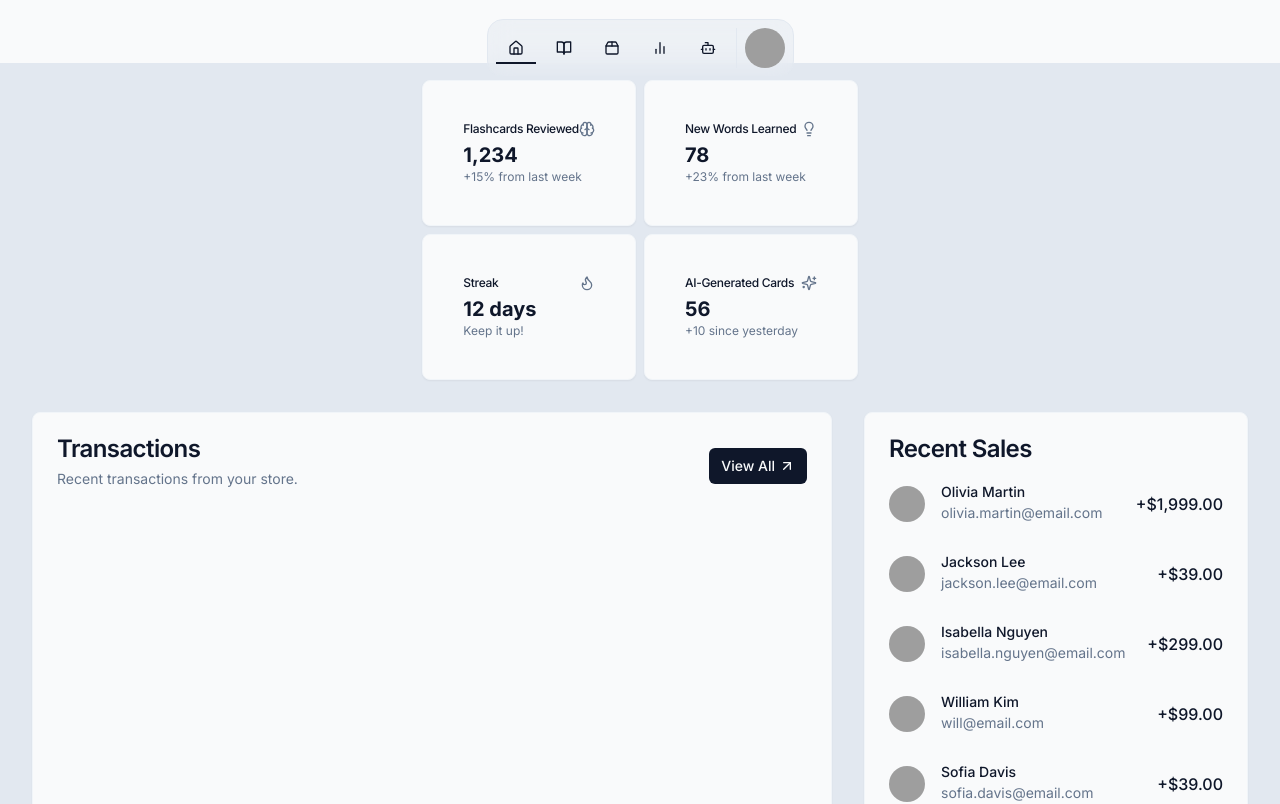
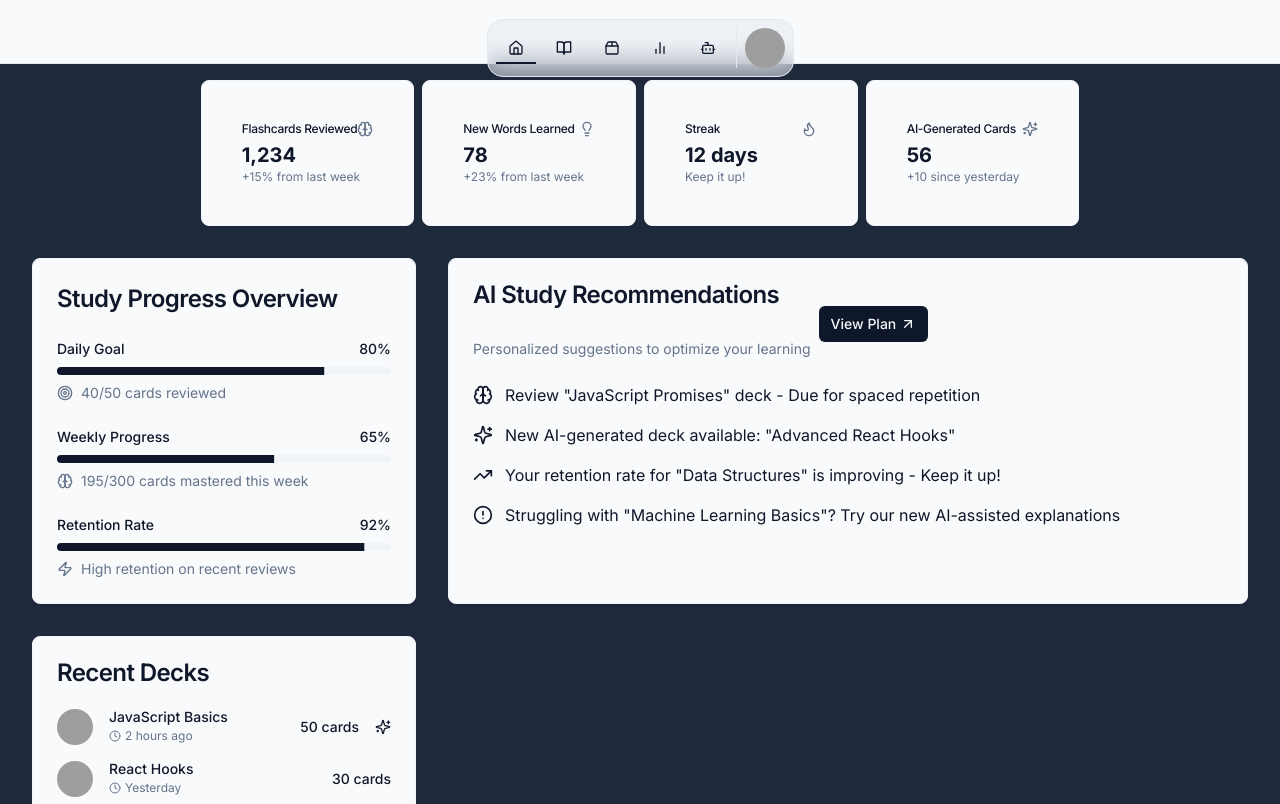
Before and after one commit to cellamo/smartflash-ai, a Next.js app: page /app in a window 1280 px wide. Shown: the top 804 px of the page. Built offline with nearby package versions, Linux system fonts and the light colour scheme; grey boxes are pictures that could not be loaded.

Commit message:
feat: Add @radix-ui/react-progress for displaying progress bars

```diff
--- a/app/app/page.tsx
+++ b/app/app/page.tsx
@@ -1,39 +1,66 @@
 // app/page.tsx
 "use client";
 import Link from "next/link";
-import { Brain, Lightbulb, Flame, Sparkles ,ArrowUpRight } from "lucide-react";
+import {
+  Brain,
+  Lightbulb,
+  Flame,
+  Sparkles,
+  ArrowUpRight,
+  AlertCircle,
+  TrendingUp,
+  Zap,
+} from "lucide-react";
 import { Button } from "@/components/ui/button";
-import { Card, CardContent, CardDescription, CardHeader, CardTitle } from "@/components/ui/card";
+import {
+  Card,
+  CardContent,
+  CardDescription,
+  CardHeader,
+  CardTitle,
+} from "@/components/ui/card";
 import { NavBarDock } from "@/components/NavBarDock";
 import { DashboardCard } from "@/components/DashboardCard";
 import { RecentX } from "@/components/RecentX";
 import { useEffect, useState } from "react";
 import { MobileDock } from "@/components/MobileDock";
+import StudyProgressOverview from "@/components/StudyProgressOverview";
 
 export default function App() {
-
-  const [isMobile, setIsMobile] = useState(false)
+  const [isMobile, setIsMobile] = useState(false);
 
   useEffect(() => {
     const checkIfMobile = () => {
       setIsMobile(window.innerWidth <= 768); // Adjust the breakpoint as needed
-    }
+    };
 
-    checkIfMobile()
-    window.addEventListener('resize', checkIfMobile)
+    checkIfMobile();
+    window.addEventListener("resize", checkIfMobile);
 
     return () => {
-      window.removeEventListener('resize', checkIfMobile)
-    }
-  }, [])
+      window.removeEventListener("resize", checkIfMobile);
+    };
+  }, []);
 
+  const userName = "John Doe"; // Mock username data
 
+  if (isMobile) {
     return (
       <div className="flex min-h-screen w-full flex-col">
         {!isMobile && <NavBarDock />}
         {isMobile && <MobileDock />}
-      <main className="flex flex-1 flex-col gap-4 p-2 bg-slate-200 dark:bg-slate-800 md:gap-8 md:p-8 md:pt-4">
-      <div className="grid grid-cols-2 gap-2 max-w-4xl mx-auto">
+        <main className="flex flex-1 flex-col gap-4 p-2 bg-slate-200 dark:bg-slate-800 md:gap-8 md:p-8 md:pt-4 max-w-7xl mx-auto w-full">
+        <Card className="w-full max-w-md mx-auto mt-auto">
+          <CardHeader className="flex flex-row items-center justify-center space-y-0 pb-2">
+            <Zap className="h-6 w-6 text-primary mr-2" />
+            <CardTitle className="text-xl font-bold">Welcome, {userName}</CardTitle>
+          </CardHeader>
+          <CardContent>
+            <CardDescription className="text-center">
+              Great to see you! <br></br> Ready for a productive session?
+            </CardDescription>
+          </CardContent>
+        </Card>        <div className="grid grid-cols-2 sm:grid-cols-2 lg:grid-cols-4 gap-2 max-w-4xl mx-auto">
         <DashboardCard
               title="Flashcards Reviewed"
               value="1,234"
@@ -61,26 +88,149 @@ export default function App() {
           </div>
 
           <div className="grid gap-4 md:gap-8 lg:grid-cols-2 xl:grid-cols-3">
+            <StudyProgressOverview />
             <Card className="xl:col-span-2">
               <CardHeader className="flex flex-row items-center">
-              <div className="grid gap-2">
-                <CardTitle>Transactions</CardTitle>
+                <div className="grid gap-4 md:gap-8">
+                  <CardTitle>AI Study Recommendations</CardTitle>
                   <CardDescription>
-                  Recent transactions from your store.
+                    Personalized suggestions to optimize your learning
                   </CardDescription>
                 </div>
-              <Button asChild size="sm" className="ml-auto gap-1">
-                <Link href="#">
-                  View All
+                <Button asChild size="sm" className="ml-2 gap-1">
+                  <Link href="/study-plan">
+                    View Plan
                     <ArrowUpRight className="h-4 w-4" />
                   </Link>
                 </Button>
               </CardHeader>
-            <CardContent>{/* Add transaction content here */}</CardContent>
+              <CardContent>
+                <ul className="space-y-4">
+                  <li className="flex items-center gap-3">
+                    <Brain className="h-5 w-5 text-primary" />
+                    <span>
+                      Review &quot;JavaScript Promises&quot; deck - Due for spaced
+                      repetition
+                    </span>
+                  </li>
+                  <li className="flex items-center gap-3">
+                    <Sparkles className="h-5 w-5 text-primary" />
+                    <span>
+                      New AI-generated deck available: &quot;Advanced React
+                      Hooks&quot;
+                    </span>
+                  </li>
+                  <li className="flex items-center gap-3">
+                    <TrendingUp className="h-5 w-5 text-primary" />
+                    <span>
+                      Your retention rate for &quot;Data Structures&quot; is
+                      improving - Keep it up!
+                    </span>
+                  </li>
+                  <li className="flex items-center gap-3">
+                    <AlertCircle className="h-5 w-5 text-primary" />
+                    <span>
+                      Struggling with &quot;Machine Learning Basics&quot;? Try our
+                      new AI-assisted explanations
+                    </span>
+                  </li>
+                </ul>
+              </CardContent>
             </Card>
+
             <RecentX />
           </div>
         </main>
       </div>
     );
   }
+
+  return (
+    <div className="flex min-h-screen w-full flex-col">
+      {!isMobile && <NavBarDock />}
+      {isMobile && <MobileDock />}
+      <main className="flex flex-1 flex-col gap-4 p-2 bg-slate-800 dark:bg-slate-800 md:gap-8 md:p-8 md:pt-4 max-w-7xl mx-auto w-full">
+      <div className="grid grid-cols-1 sm:grid-cols-2 lg:grid-cols-4 gap-2 max-w-4xl mx-auto">
+      <DashboardCard
+            title="Flashcards Reviewed"
+            value="1,234"
+            description="+15% from last week"
+            icon={Brain}
+          />
+          <DashboardCard
+            title="New Words Learned"
+            value="78"
+            description="+23% from last week"
+            icon={Lightbulb}
+          />
+          <DashboardCard
+            title="Streak"
+            value="12 days"
+            description="Keep it up!"
+            icon={Flame}
+          />
+          <DashboardCard
+            title="AI-Generated Cards"
+            value="56"
+            description="+10 since yesterday"
+            icon={Sparkles}
+          />
+        </div>
+
+        <div className="grid gap-4 md:gap-8 lg:grid-cols-2 xl:grid-cols-3">
+          <StudyProgressOverview />
+          <Card className="xl:col-span-2">
+            <CardHeader className="flex flex-row items-center">
+              <div className="grid gap-4 md:gap-8">
+                <CardTitle>AI Study Recommendations</CardTitle>
+                <CardDescription>
+                  Personalized suggestions to optimize your learning
+                </CardDescription>
+              </div>
+              <Button asChild size="sm" className="ml-2 gap-1">
+                <Link href="/study-plan">
+                  View Plan
+                  <ArrowUpRight className="h-4 w-4" />
+                </Link>
+              </Button>
+            </CardHeader>
+            <CardContent>
+              <ul className="space-y-4">
+                <li className="flex items-center gap-3">
+                  <Brain className="h-5 w-5 text-primary" />
+                  <span>
+                    Review &quot;JavaScript Promises&quot; deck - Due for spaced
+                    repetition
+                  </span>
+                </li>
+                <li className="flex items-center gap-3">
+                  <Sparkles className="h-5 w-5 text-primary" />
+                  <span>
+                    New AI-generated deck available: &quot;Advanced React
+                    Hooks&quot;
+                  </span>
+                </li>
+                <li className="flex items-center gap-3">
+                  <TrendingUp className="h-5 w-5 text-primary" />
+                  <span>
+                    Your retention rate for &quot;Data Structures&quot; is
+                    improving - Keep it up!
+                  </span>
+                </li>
+                <li className="flex items-center gap-3">
+                  <AlertCircle className="h-5 w-5 text-primary" />
+                  <span>
+                    Struggling with &quot;Machine Learning Basics&quot;? Try our
+                    new AI-assisted explanations
+                  </span>
+                </li>
+              </ul>
+            </CardContent>
+          </Card>
+
+          <RecentX />
+        </div>
+      </main>
+    </div>
+  );
+}
--- a/components/RecentX.tsx
+++ b/components/RecentX.tsx
@@ -1,33 +1,39 @@
-// components/RecentSales.tsx
+// components/RecentX.tsx
 import { Avatar, AvatarFallback, AvatarImage } from "@/components/ui/avatar";
 import { Card, CardContent, CardHeader, CardTitle } from "@/components/ui/card";
+import { Brain, Clock, Sparkles } from "lucide-react";
 
-const RECENT_SALES = [
-  { name: "Olivia Martin", email: "olivia.martin@email.com", amount: "+$1,999.00" },
-  { name: "Jackson Lee", email: "jackson.lee@email.com", amount: "+$39.00" },
-  { name: "Isabella Nguyen", email: "isabella.nguyen@email.com", amount: "+$299.00" },
-  { name: "William Kim", email: "will@email.com", amount: "+$99.00" },
-  { name: "Sofia Davis", email: "sofia.davis@email.com", amount: "+$39.00" },
+const RECENT_DECKS = [
+  { name: "JavaScript Basics", lastStudied: "2 hours ago", cardCount: 50, isAIGenerated: true },
+  { name: "React Hooks", lastStudied: "Yesterday", cardCount: 30, isAIGenerated: false },
+  { name: "Data Structures", lastStudied: "3 days ago", cardCount: 75, isAIGenerated: true },
+  { name: "Spanish Vocabulary", lastStudied: "1 week ago", cardCount: 100, isAIGenerated: false },
+  { name: "Machine Learning Concepts", lastStudied: "2 weeks ago", cardCount: 60, isAIGenerated: true },
 ];
 
 export function RecentX() {
   return (
     <Card>
       <CardHeader>
-        <CardTitle>Recent Sales</CardTitle>
+        <CardTitle>Recent Decks</CardTitle>
       </CardHeader>
-      <CardContent className="grid gap-8">
-        {RECENT_SALES.map((sale, index) => (
+      <CardContent className="grid gap-4">
+        {RECENT_DECKS.map((deck, index) => (
           <div key={index} className="flex items-center gap-4">
-            <Avatar className="hidden h-9 w-9 sm:flex">
-              <AvatarImage src={`/avatars/0${index + 1}.png`} alt="Avatar" />
-              <AvatarFallback>{sale.name.split(' ').map(n => n[0]).join('')}</AvatarFallback>
+            <Avatar className="h-9 w-9">
+              <AvatarImage src={`/deck-icons/${index + 1}.png`} alt="Deck Icon" />
+              <AvatarFallback>{deck.name.split(' ').map(n => n[0]).join('')}</AvatarFallback>
             </Avatar>
-            <div className="grid gap-1">
-              <p className="text-sm font-medium leading-none">{sale.name}</p>
-              <p className="text-sm text-muted-foreground">{sale.email}</p>
+            <div className="grid gap-1 flex-1">
+              <p className="text-sm font-medium leading-none">{deck.name}</p>
+              <p className="text-xs text-muted-foreground flex items-center">
+                <Clock className="mr-1 h-3 w-3" /> {deck.lastStudied}
+              </p>
             </div>
-            <div className="ml-auto font-medium">{sale.amount}</div>
+            <div className="text-sm font-medium">{deck.cardCount} cards</div>
+            {deck.isAIGenerated && (
+              <Sparkles className="h-4 w-4 text-primary" aria-label="AI-Generated" />
+            )}
           </div>
         ))}
       </CardContent>
--- /dev/null
+++ b/components/StudyProgressOverview.tsx
@@ -0,0 +1,53 @@
+import React from 'react';
+import { Card, CardContent, CardHeader, CardTitle } from "@/components/ui/card";
+import { Progress } from "@/components/ui/progress";
+import { Brain, Target, Zap } from "lucide-react";
+
+const StudyProgressOverview: React.FC = () => {
+  return (
+    <Card className="w-full">
+      <CardHeader>
+        <CardTitle className="text-2xl">Study Progress Overview</CardTitle>
+      </CardHeader>
+      <CardContent className="grid gap-6">
+        <div>
+          <div className="flex justify-between mb-2">
+            <span className="text-sm font-medium">Daily Goal</span>
+            <span className="text-sm font-medium">80%</span>
+          </div>
+          <Progress value={80} className="h-2" />
+          <div className="flex items-center mt-2 text-sm text-muted-foreground">
+            <Target className="mr-2 h-4 w-4" />
+            <span>40/50 cards reviewed</span>
+          </div>
+        </div>
+
+        <div>
+          <div className="flex justify-between mb-2">
+            <span className="text-sm font-medium">Weekly Progress</span>
+            <span className="text-sm font-medium">65%</span>
+          </div>
+          <Progress value={65} className="h-2" />
+          <div className="flex items-center mt-2 text-sm text-muted-foreground">
+            <Brain className="mr-2 h-4 w-4" />
+            <span>195/300 cards mastered this week</span>
+          </div>
+        </div>
+
+        <div>
+          <div className="flex justify-between mb-2">
+            <span className="text-sm font-medium">Retention Rate</span>
+            <span className="text-sm font-medium">92%</span>
+          </div>
+          <Progress value={92} className="h-2" />
+          <div className="flex items-center mt-2 text-sm text-muted-foreground">
+            <Zap className="mr-2 h-4 w-4" />
+            <span>High retention on recent reviews</span>
+          </div>
+        </div>
+      </CardContent>
+    </Card>
+  );
+};
+
+export default StudyProgressOverview;
--- /dev/null
+++ b/components/ui/progress.tsx
@@ -0,0 +1,28 @@
+"use client"
+
+import * as React from "react"
+import * as ProgressPrimitive from "@radix-ui/react-progress"
+
+import { cn } from "@/lib/utils"
+
+const Progress = React.forwardRef<
+  React.ElementRef<typeof ProgressPrimitive.Root>,
+  React.ComponentPropsWithoutRef<typeof ProgressPrimitive.Root>
+>(({ className, value, ...props }, ref) => (
+  <ProgressPrimitive.Root
+    ref={ref}
+    className={cn(
+      "relative h-4 w-full overflow-hidden rounded-full bg-secondary",
+      className
+    )}
+    {...props}
+  >
+    <ProgressPrimitive.Indicator
+      className="h-full w-full flex-1 bg-primary transition-all"
+      style={{ transform: `translateX(-${100 - (value || 0)}%)` }}
+    />
+  </ProgressPrimitive.Root>
+))
+Progress.displayName = ProgressPrimitive.Root.displayName
+
+export { Progress }
--- a/package.json
+++ b/package.json
@@ -16,6 +16,7 @@
     "@radix-ui/react-dialog": "^1.0.5",
     "@radix-ui/react-dropdown-menu": "^2.1.1",
     "@radix-ui/react-navigation-menu": "^1.1.4",
+    "@radix-ui/react-progress": "^1.1.0",
     "@radix-ui/react-scroll-area": "^1.0.5",
     "@radix-ui/react-separator": "^1.0.3",
     "@radix-ui/react-slot": "^1.0.2",
```
Also changed, not shown: app/study/page.tsx (added), 1 other file (tests, documents, lock files or other folders). Lines whose indentation alone changed are shown as unchanged.
